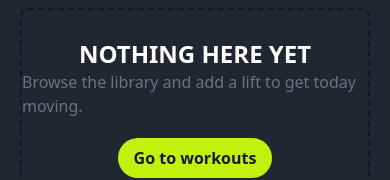
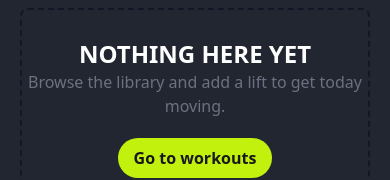
Before and after one commit to md-mridul-ali/fit-log, a Next.js app: page /plan in a window 390 px wide. Shown: the part 608-788 px from the top of the page. Built offline with nearby package versions, Linux system fonts and the light colour scheme.

Commit message:
add project description

```diff
--- a/src/app/components/detailsPageButton/PlanButton.tsx
+++ b/src/app/components/detailsPageButton/PlanButton.tsx
@@ -11,11 +11,10 @@ const PlanButton = ({ data }: { data: IData }) => {
     setPlan: React.Dispatch<React.SetStateAction<IData[]>>;
   };
 
-  // Check if this exercise is already in the plan
   const alreadyAdded = plan.some((item) => item.id === data.id);
 
   const handlePlan = (planData: IData) => {
-    // Prevent duplicate
+
     if (alreadyAdded) {
       toast.info("This exercise is already in your plan!");
       return;
--- a/src/app/components/nodata/NoData.tsx
+++ b/src/app/components/nodata/NoData.tsx
@@ -1,11 +1,11 @@
-import React from 'react';
+
 import Link from 'next/link';
 
 const NoData = () => {
     return (
        <div className="flex flex-col justify-center items-center h-[200px] w-[full] border-2 border-gray-900 border-dashed rounded-lg">
         <h2 className="text-2xl text-white font-bold">NOTHING HERE YET</h2>
-        <p className="text-gray-500">
+        <p className="text-gray-500 text-center">
           Browse the library and add a lift to get today moving.
         </p>
         <div className="mt-5">
--- a/src/app/components/saveCard/SaveCard.tsx
+++ b/src/app/components/saveCard/SaveCard.tsx
@@ -1,12 +1,10 @@
 import { FitContext } from '@/context/FitContext';
-// import React, { use } from 'react';
 import { useContext } from "react";
 import { IData } from "@/types/dataType";
 import { MdAccessTimeFilled } from "react-icons/md";
 import { IoTimerSharp } from "react-icons/io5";
 import { FaRegStar } from "react-icons/fa";
 import { ImCross } from "react-icons/im";
-// import { TiTick } from "react-icons/ti";
 import Link from "next/link";
 import { toast } from 'react-toastify';
 
@@ -37,6 +35,7 @@ const SaveCard = ({ data }: { data: IData }) => {
             alt={name}
             className="h-24 w-full rounded-lg object-cover sm:h-24 sm:w-40"
           />
+
         </div>
 
         <div className="min-w-0">
@@ -44,7 +43,6 @@ const SaveCard = ({ data }: { data: IData }) => {
 
           <p className="text-gray-400">{equipment}</p>
 
-          {/* Stats */}
           <div className="mt-3 flex flex-wrap items-center gap-x-5 gap-y-2">
             <div className="flex items-center gap-1 text-gray-400">
               <MdAccessTimeFilled className="text-[#C2F800]" />
@@ -64,7 +62,6 @@ const SaveCard = ({ data }: { data: IData }) => {
         </div>
       </div>
 
-      {/* Buttons */}
       <div className="flex flex-wrap items-center gap-3 lg:shrink-0">
         <Link href={`workouts/${id}`}>
           <button className="rounded-3xl border-2 border-gray-400 px-4 py-2 text-white transition hover:border-white">
--- a/src/app/plan/page.tsx
+++ b/src/app/plan/page.tsx
@@ -14,7 +14,6 @@ const PlanPage = () => {
     setSave: React.Dispatch<React.SetStateAction<IData[]>>;
   };
 
-  //sort by
   const [sortby, setSortby] = useState<"duration" | "caloriesBurned" | "rating">("duration")
 
   const sortDatas = (datas:IData[]) =>{
@@ -37,7 +36,6 @@ const PlanPage = () => {
   const sortPlan = sortDatas(plan)
   const sortSave = sortDatas(save)
 
-  // Active tab
   const [activeTab, setActiveTab] = useState("plan");
   let currentData = plan;
 
@@ -59,17 +57,15 @@ const PlanPage = () => {
 
   return (
     <div className="py-8">
-      {/* Heading */}
+
       <h2 className="text-2xl font-bold text-white">MY PLAN</h2>
 
       <p className="text-gray-500">
         Cap of five lifts for today. Finish them, then load more.
       </p>
 
-      {/* ================= STATS ================= */}
+      <div className="mt-5 grid grid-cols-1 divide-y overflow-hidden rounded-2xl border-2 border-gray-600 bg-[#222630] divide-gray-600 shadow-sm sm:grid-cols-3 sm:divide-x sm:divide-y-0">
 
-      <div className="mt-5 grid grid-cols-1 divide-y overflow-hidden rounded-2xl border-2 border-gray-600 bg-[#222630] divide-gray-600 shadow-sm sm:grid-cols-3 sm:divide-x sm:divide-y-0">
-        {/* Exercise */}
         <div className="flex items-center justify-center gap-4 p-5">
           <div className="flex h-12 w-12 shrink-0 items-center justify-center rounded-full bg-blue-50 text-xl">
             🏋️
@@ -84,7 +80,6 @@ const PlanPage = () => {
           </div>
         </div>
 
-        {/* Minutes */}
         <div className="flex items-center justify-center gap-4 p-5">
           <div className="flex h-12 w-12 shrink-0 items-center justify-center rounded-full bg-green-50 text-xl">
             ⏱️
@@ -97,7 +92,6 @@ const PlanPage = () => {
           </div>
         </div>
 
-        {/* Calories */}
         <div className="flex items-center justify-center gap-4 p-5">
           <div className="flex h-12 w-12 shrink-0 items-center justify-center rounded-full bg-orange-50 text-xl">
             🔥
@@ -111,14 +105,11 @@ const PlanPage = () => {
         </div>
       </div>
 
-      {/* ================= TABS ================= */}
 
       <div className="mt-10">
-        {/* Buttons */}
 
         <div className="flex justify-between mb-2">
           <div className="flex">
-          {/* Today's Plan */}
 
           <button
             onClick={() => setActiveTab("plan")}
@@ -131,8 +122,6 @@ const PlanPage = () => {
             Todays Plan
           </button>
 
-          {/* Saved */}
-
           <button
             onClick={() => setActiveTab("save")}
             className={`px-5 py-3 text-sm font-medium ${
@@ -144,8 +133,6 @@ const PlanPage = () => {
             Saved
           </button>
         </div>
-
-        {/* sort by */}
 
         <div className="">
           <select
@@ -162,11 +149,7 @@ const PlanPage = () => {
         </div>
         </div>
 
-
-        {/* ================= CARD CONTENT ================= */}
-
         <div className="rounded-xl bg-[#222630] p-5">
-          {/* Today's Plan */}
 
           {activeTab === "plan" && (
             <>
@@ -181,8 +164,6 @@ const PlanPage = () => {
               )}
             </>
           )}
-
-          {/* Saved */}
 
           {activeTab === "save" && (
             <>
--- a/src/app/workouts/page.tsx
+++ b/src/app/workouts/page.tsx
@@ -1,9 +1,9 @@
-import React from 'react';
+
 import WorkoutCard from '../components/workoutCard/WorkoutCard';
 import { IData } from '@/types/dataType';
 
 const getData = async() =>{
-    const res = await fetch('https://api.abcz.workers.dev/api/fitlog');
+    const res = await fetch('https://api.api-store.workers.dev/api/fitlog');
     if(!res.ok){
         throw new Error('Failed to fetch the data');
     }
```
Also changed, not shown: src/app/components/detailsPageButton/SaveButton.tsx (+0 -30 lines), src/app/components/planCard/PlanCard.tsx (+0 -7 lines), src/app/components/workoutCard/WorkoutCard.tsx (+2 -2 lines), src/app/workouts/[id]/page.tsx (+1 -6 lines), 1 other file (tests, documents, lock files or other folders).
